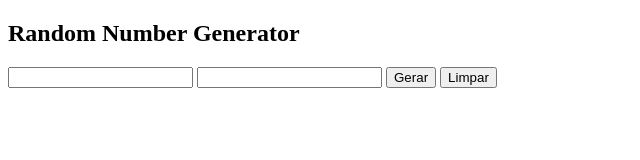
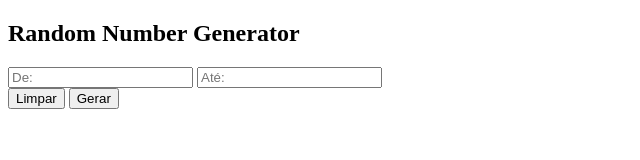
Before and after one commit to Bruno-Luna/random-number-generator, a plain HTML site: page index.html in a window 1280 px wide. Shown: the whole page, without its empty margins (0-640 px from the left). Drawn offline with Linux system fonts and the light colour scheme.

Commit message:
refactor: divisão pela tag div

```diff
--- a/index.html
+++ b/index.html
@@ -13,11 +13,15 @@
     </header>
 
     <section>
-        <input type="number" class="numberOf">
-        <input type="number" class="numberUpTo">
-        <button type="submit" class="generate">Gerar</button>
-        <button type="reset" class="clear">Limpar</button>
-        <p></p>
+        <div>
+            <input type="number" placeholder="De:" class="numberOf">
+            <input type="number" placeholder="Até:" class="numberUpTo">
+        </div>
+        <div>
+            <button type="reset" class="clear">Limpar</button>
+            <button type="submit" class="generate">Gerar</button>
+            <p></p>
+        </div>
     </section>
     <script src="assets/scripts/app.js"></script>
 </body>
```
